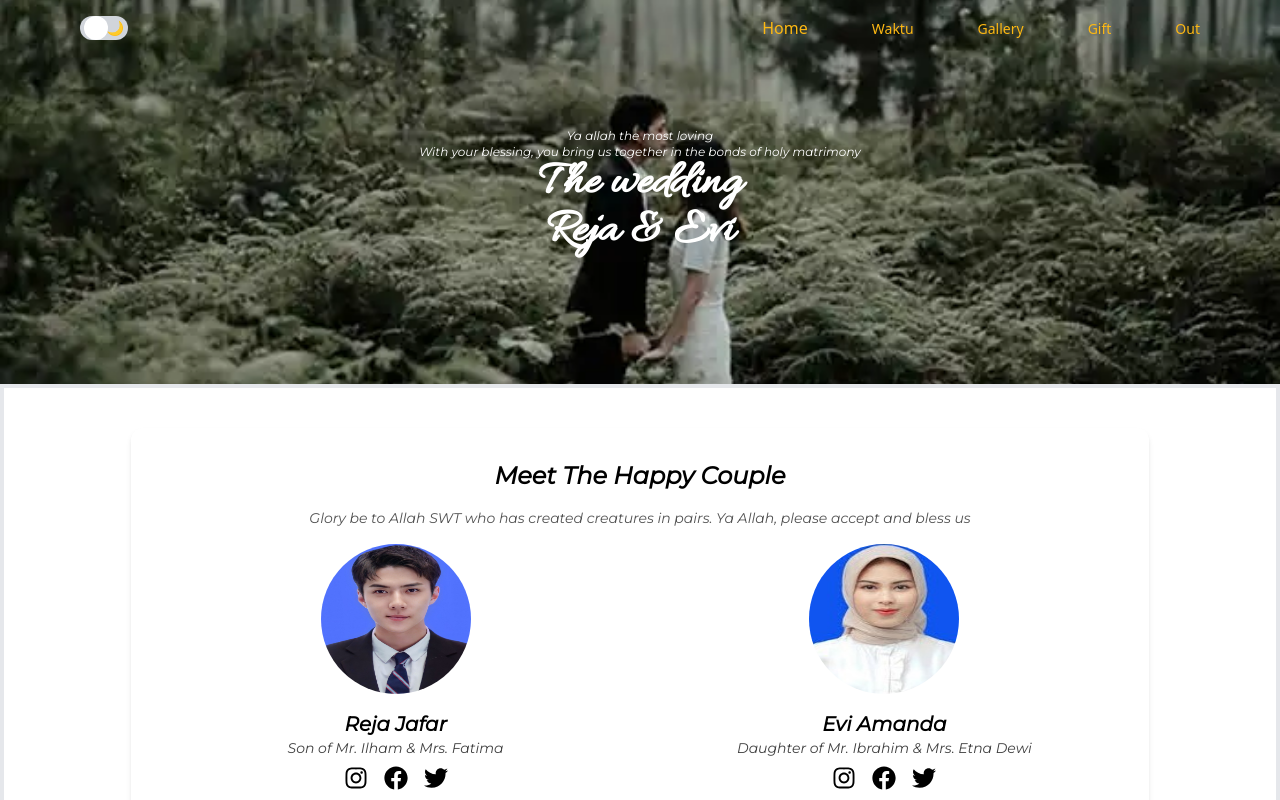
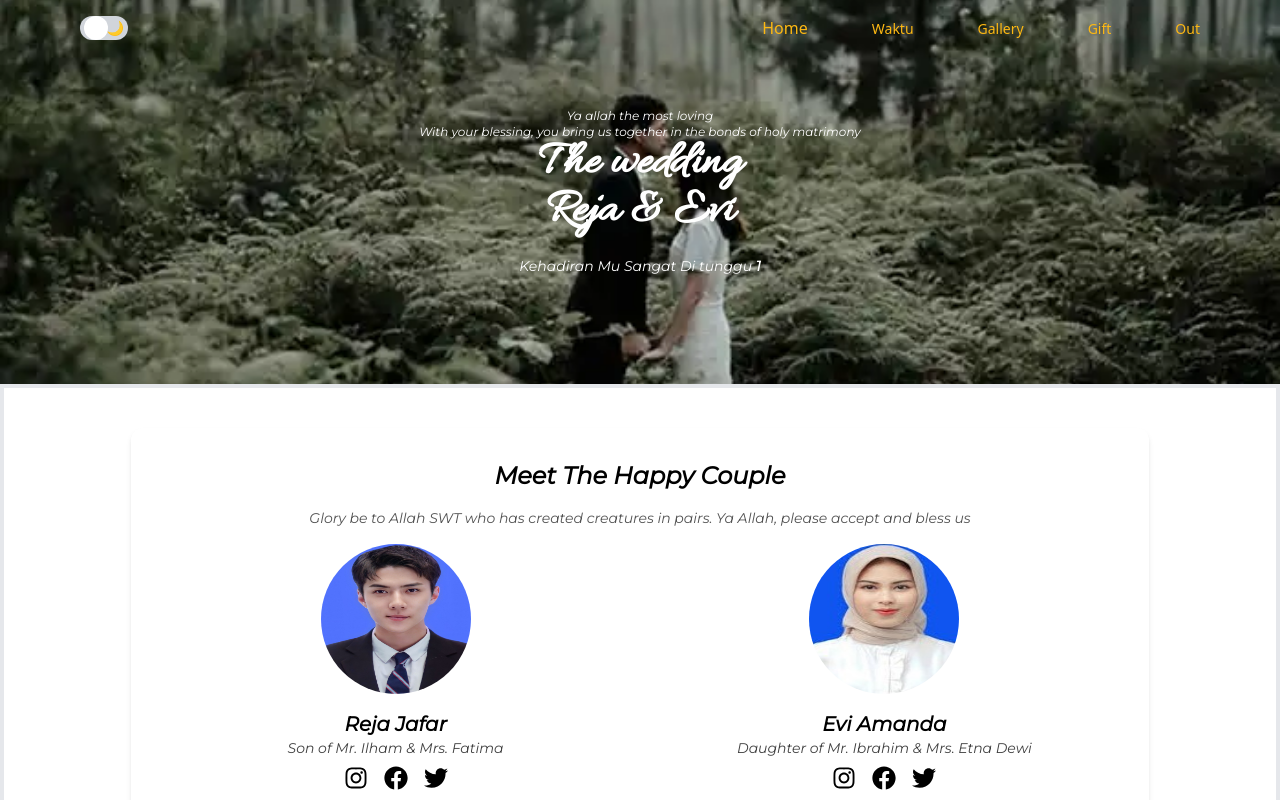
Before and after one commit to AwangDarmawan/Fe_Wedding, a React (Vite) app: page /undangan/1 in a window 1280 px wide. Shown: the top 800 px of the page. Built offline with nearby package versions, Linux system fonts and the light colour scheme; no server answers.

Commit message:
bismilah

```diff
--- a/src/Component/Keseluruhan.jsx
+++ b/src/Component/Keseluruhan.jsx
@@ -26,7 +26,7 @@ const Keseluruhan = () => {
   const audioRef = useRef();
   useEffect(() => {
     if (audioRef.current) {
-      audioRef.current.play() ;
+      audioRef.current.play();
 
     }
   }, []);
--- a/src/Component/Satu.jsx
+++ b/src/Component/Satu.jsx
@@ -1,8 +1,10 @@
 
 
+import { useParams } from "react-router-dom";
 import wedding from "../assets/Img/png/hutan-pinus.png"
 
 function Satu() {
+   const { nama } = useParams();
 
   return (
     <>
@@ -19,7 +21,9 @@ function Satu() {
                     <span className="text-xs font-thin text-white text-center mx-10  ">With your blessing, you bring us together in the bonds of holy matrimony</span>
                     <h1 className="font-bold font-Allura text-white text-5xl ">The wedding </h1>
 
-                    <h1 className="font-bold font-Allura text-white text-5xl  ">Reja & Evi</h1>
+                    <h1 className="font-bold font-Allura text-white text-5xl mb-5 ">Reja & Evi</h1>
+                    <h1 className=" font-Montserrat text-white text-sm  ">Kehadiran Mu Sangat Di tunggu <span className="font-bold">{nama}</span> </h1>
+
 
                 </div>
               </div>
```
Also changed, not shown: src/Component/Nav.jsx (+0 -15 lines), 1 other file (tests, documents, lock files or other folders).
